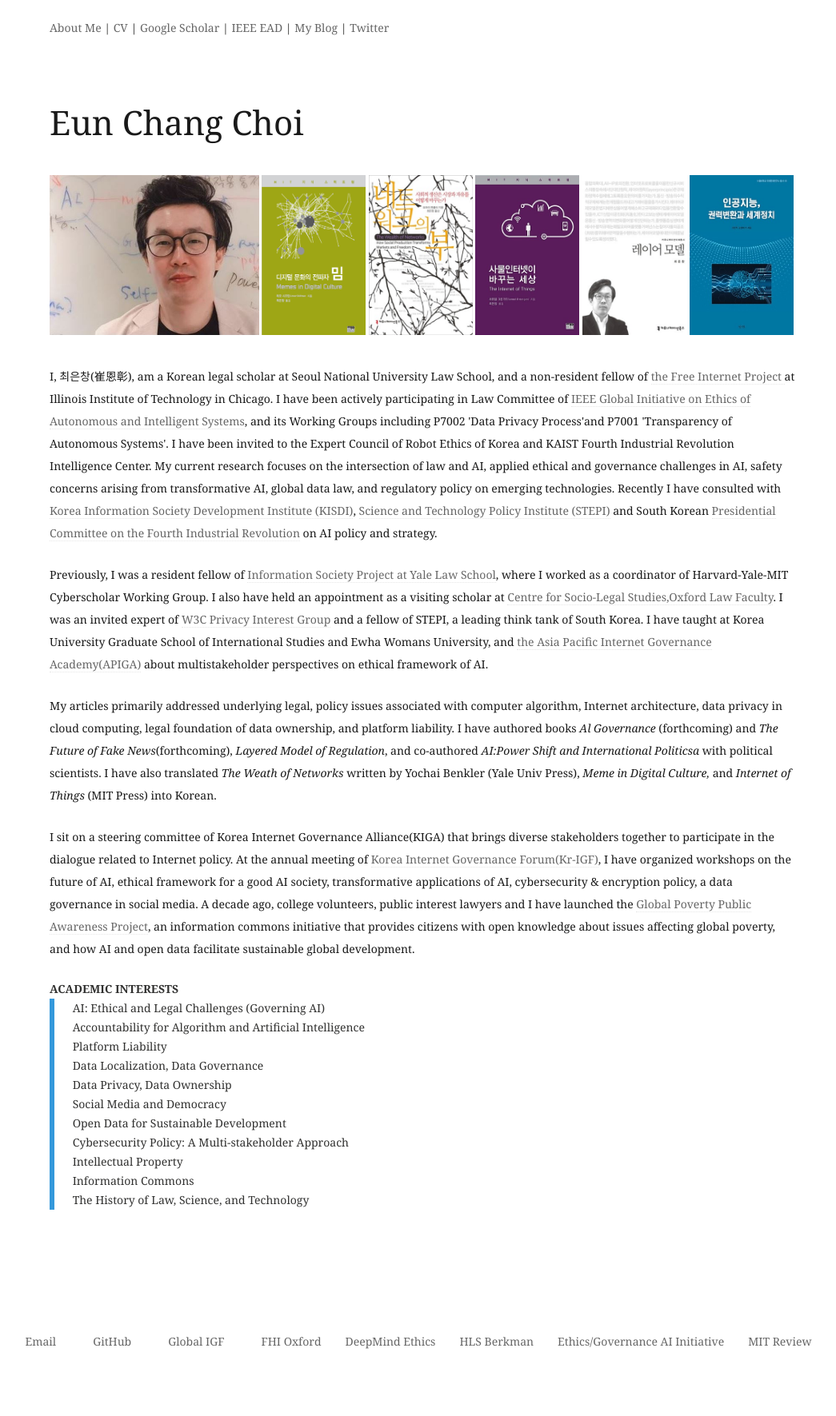
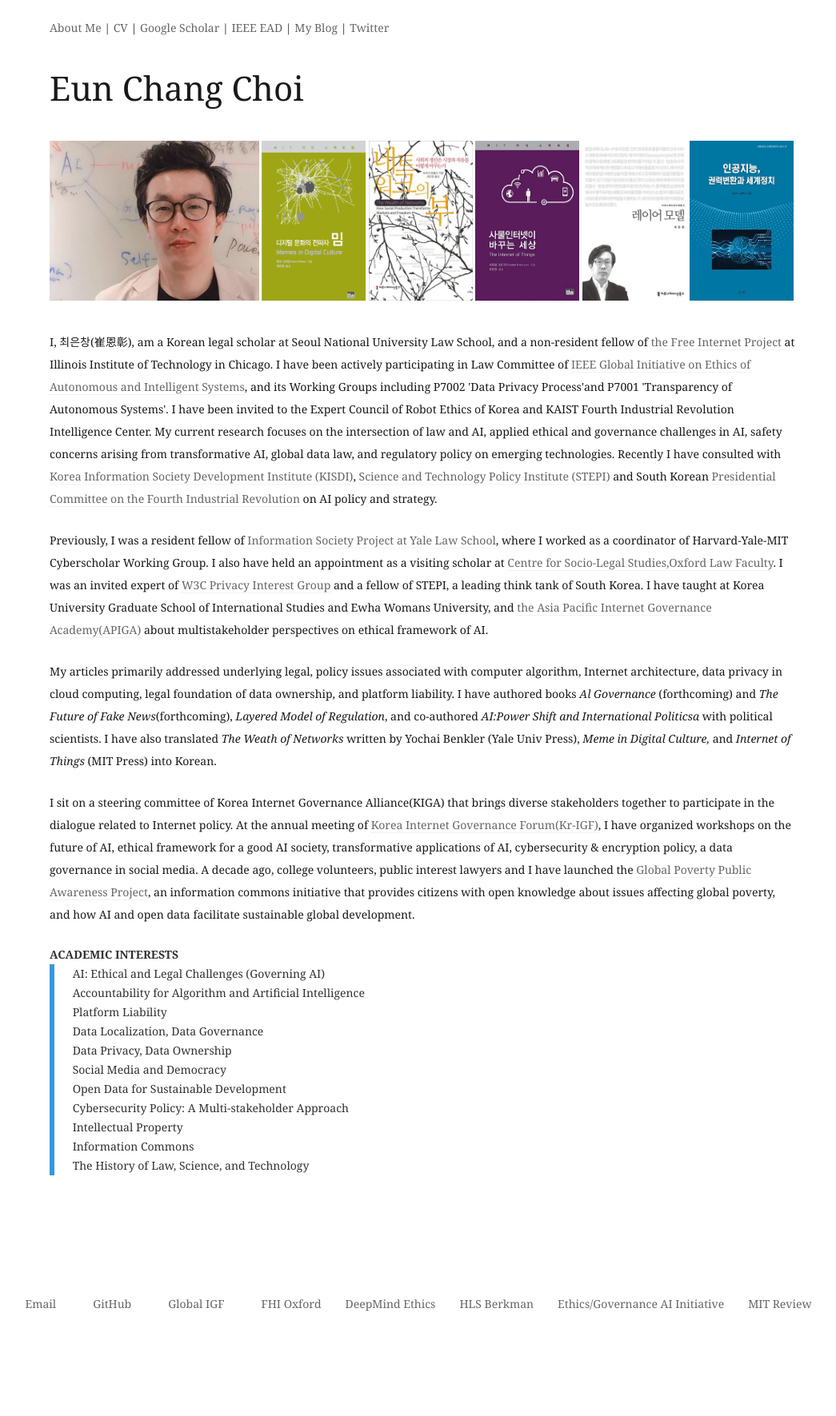
Before and after one commit to eunchangchoi/eunchangchoi.github.io, a Jekyll site: the page built from index.md, in a window 1280 px wide. Shown: the whole page at 80% size, without its empty margins (38-1083 px from the left). Built offline with Jekyll 4.4.1, drawn with Linux system fonts in a browser that asks for light colours; after the commit the page ends 1725 px from its top, so only the background shows below that.

Commit message:
adjust header margin

```diff
--- a/_sass/_layout.scss
+++ b/_sass/_layout.scss
@@ -8,6 +8,8 @@
 
 #masthead {
 	padding: $gutter;
+				padding-bottom:0px;
+
 	z-index: 5;
 	@include transform(translate(0,0));
 	@include transition(500ms cubic-bezier(.645,.045,.355,1.000));
@@ -151,8 +153,8 @@
 	.page-title {
 		@include fill-parent;
 	}
-	.page-title h1{
-
+	.page-title p{
+		margin-top:0.5em;
 	}
 	@at-root {
 		.page-content {
--- a/css/main.scss
+++ b/css/main.scss
@@ -16,7 +16,7 @@ a {text-decoration: none; color:#262626;}
 a:hover { text-decoration: underline;}
 
 @import "variables";
-p, ul { font-size: 2.2em; line-height:0.2em; color: #191919;}
+p, ul { font-size: 2.2em; line-height:0.1em; color: #191919;}
 
 /*
    Vendor
```
